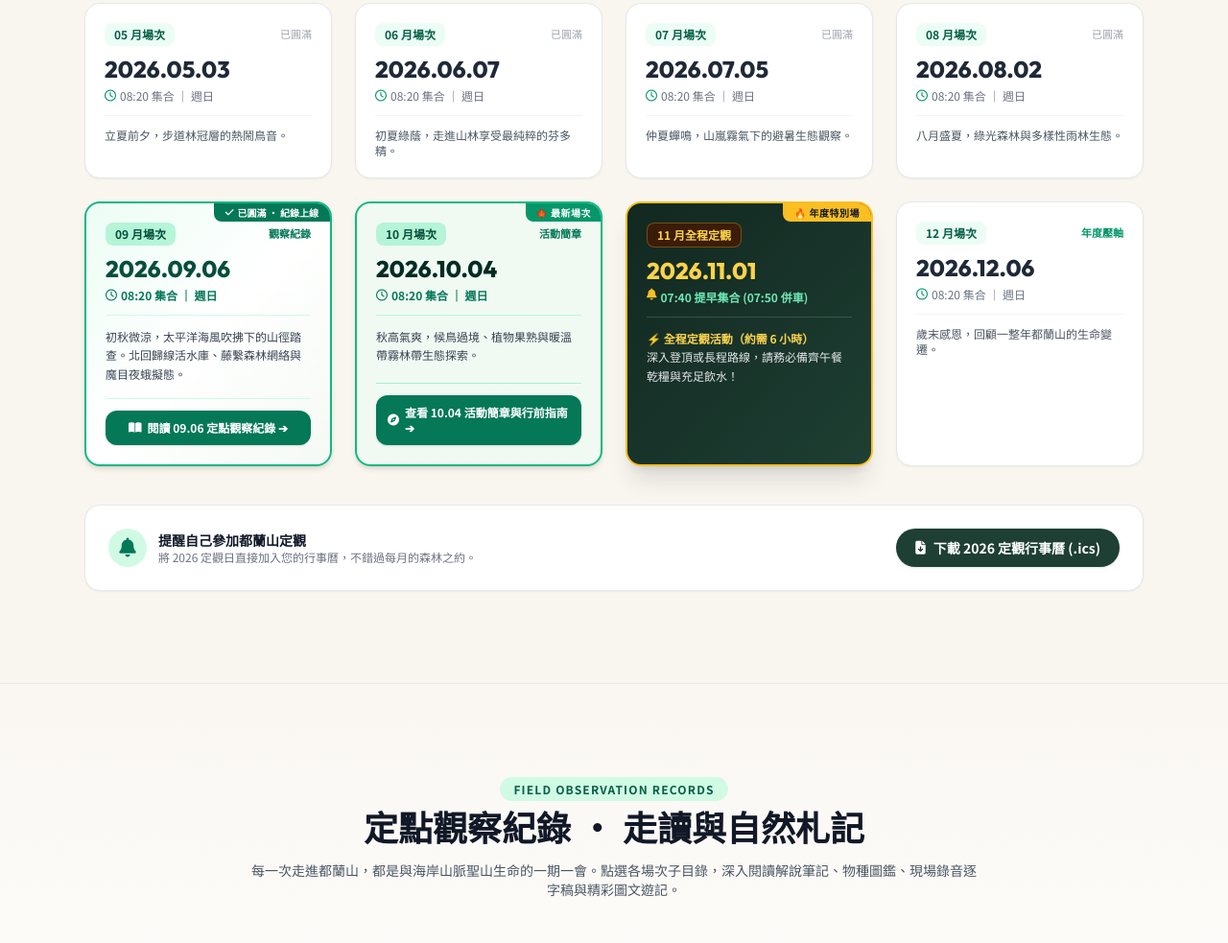
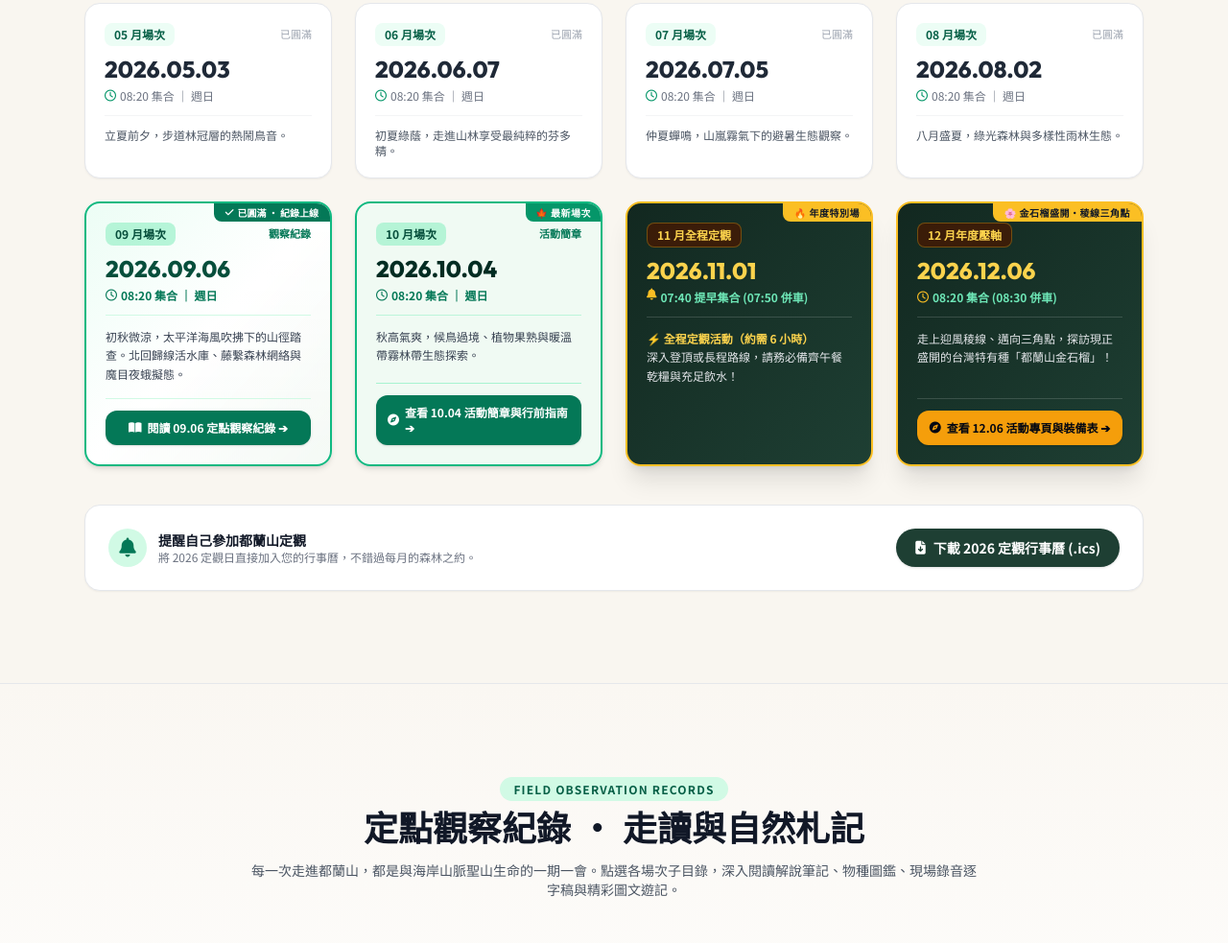
Before and after one commit to jimchenlichung/LearnDulanWay, a plain HTML site: page dulanshan/index.html in a window 1280 px wide. Shown: the part 1250-2233 px from the top of the page at 96% size. Drawn offline with nearby package versions, Linux system fonts and the light colour scheme.

Commit message:
更新都蘭山年度主頁12月場次按鈕連結至20261206專頁

```diff
--- a/dulanshan/index.html
+++ b/dulanshan/index.html
@@ -430,18 +430,27 @@
                 </div>
             </div>
 
-            <!-- Month 12 -->
-            <div class="nature-card bg-white p-5 rounded-2xl border border-gray-200 shadow-sm relative overflow-hidden">
-                <div class="flex items-center justify-between mb-2">
-                    <span class="text-xs font-bold text-emerald-800 bg-emerald-50 px-2.5 py-1 rounded-lg">12 月場次</span>
-                    <span class="text-[11px] text-emerald-600 font-semibold">年度壓軸</span>
+            <!-- Month 12 (Featured Finale) -->
+            <div class="nature-card bg-gradient-to-br from-[#122820] to-[#1E3F33] text-white p-5 rounded-2xl border-2 border-amber-400 shadow-xl relative overflow-hidden flex flex-col justify-between">
+                <div class="absolute top-0 right-0 bg-amber-400 text-gray-900 text-[10px] font-black px-3 py-0.5 rounded-bl-lg uppercase tracking-wider">
+                    🌸 金石榴盛開・稜線三角點
                 </div>
-                <div class="text-2xl font-black font-outfit text-gray-800">2026.12.06</div>
-                <div class="text-xs text-gray-500 mt-1 flex items-center gap-1">
-                    <i class="fa-regular fa-clock text-emerald-600"></i> 08:20 集合 ｜ 週日
+                <div>
+                    <div class="flex items-center justify-between mb-2">
+                        <span class="text-xs font-bold text-amber-300 bg-amber-950/80 border border-amber-400/30 px-2.5 py-1 rounded-lg">12 月年度壓軸</span>
+                    </div>
+                    <div class="text-2xl font-black font-outfit text-amber-300">2026.12.06</div>
+                    <div class="text-xs text-emerald-300 mt-1 flex items-center gap-1 font-bold">
+                        <i class="fa-regular fa-clock text-amber-400"></i> 08:20 集合 (08:30 併車)
+                    </div>
+                    <div class="mt-3 pt-3 border-t border-white/15 text-xs text-gray-200 leading-relaxed">
+                        走上迎風稜線、邁向三角點，探訪現正盛開的台灣特有種「都蘭山金石榴」！
+                    </div>
                 </div>
-                <div class="mt-3 pt-3 border-t border-gray-100 text-xs text-gray-600">
-                    歲末感恩，回顧一整年都蘭山的生命變遷。
+                <div class="mt-4 pt-3 border-t border-white/15">
+                    <a href="20261206/index.html" class="inline-flex items-center justify-center gap-1.5 w-full bg-amber-500 hover:bg-amber-400 text-gray-950 font-extrabold text-xs py-2.5 px-3 rounded-xl transition shadow">
+                        <i class="fa-solid fa-compass"></i> 查看 12.06 活動專頁與裝備表 ➔
+                    </a>
                 </div>
             </div>
 
```
